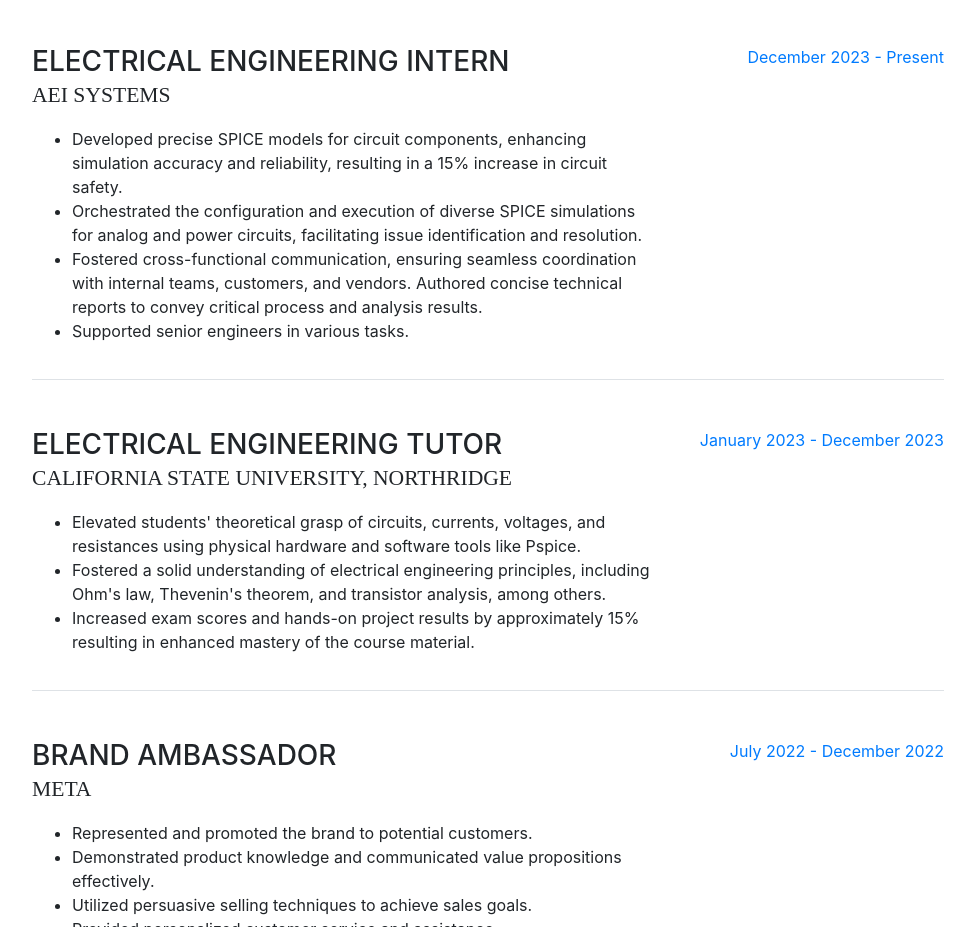
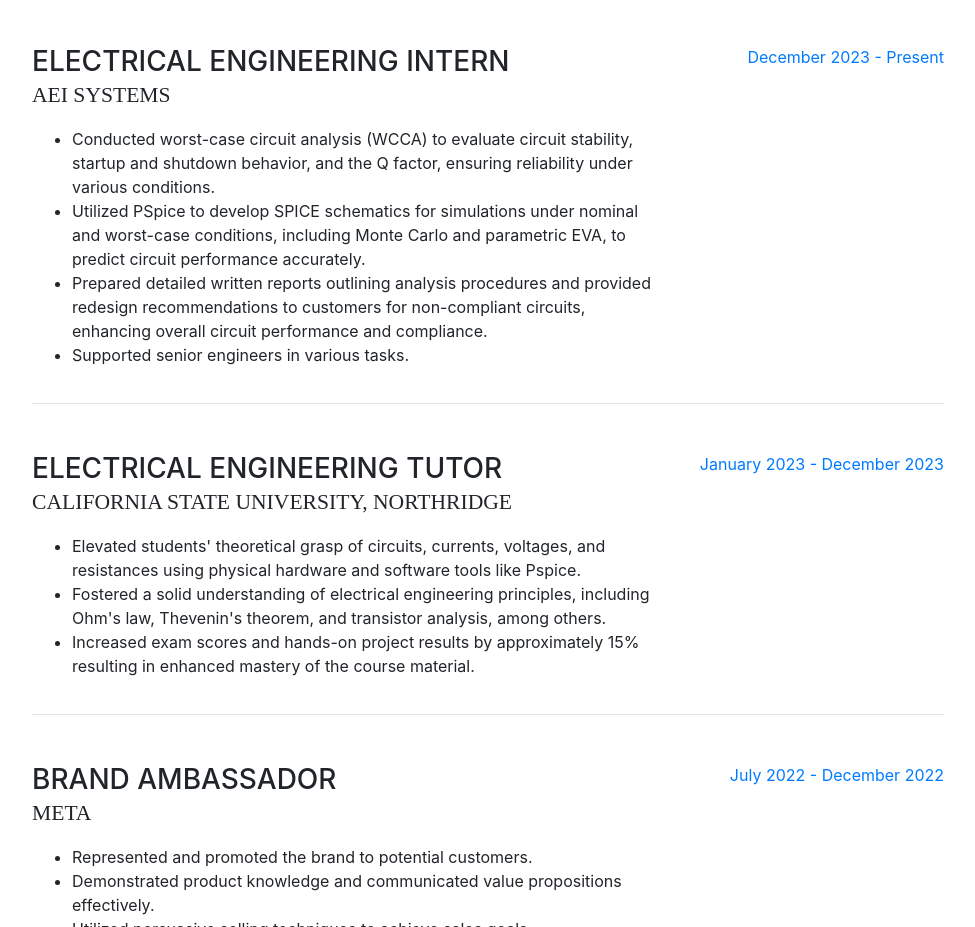
Before and after one commit to Mikeantabian/Mikeantabian.github.io, a website with bundled scripts: page index.html in a window 1280 px wide. Shown: the part 2709-3636 px from the top of the page, without its empty margins (288-1263 px from the left). Built offline with nearby package versions, Linux system fonts and the light colour scheme; a web font is replaced by a local one.

Commit message:
updated experience section

```diff
--- a/index.html
+++ b/index.html
@@ -206,9 +206,9 @@
                         <h3 class="mb-0">Electrical Engineering Intern</h3>
                         <div class="subheading mb-3">AEi Systems</div>
                         <ul>
-                            <li>Developed precise SPICE models for circuit components, enhancing simulation accuracy and reliability, resulting in a 15% increase in circuit safety.</li>
-                            <li>Orchestrated the configuration and execution of diverse SPICE simulations for analog and power circuits, facilitating issue identification and resolution.</li>
-                            <li>Fostered cross-functional communication, ensuring seamless coordination with internal teams, customers, and vendors. Authored concise technical reports to convey critical process and analysis results.</li>
+                            <li>Conducted worst-case circuit analysis (WCCA) to evaluate circuit stability, startup and shutdown behavior, and the Q factor,  ensuring reliability under various conditions.</li>
+                            <li>Utilized PSpice to develop SPICE schematics for simulations under nominal and worst-case conditions, including Monte Carlo and parametric EVA, to predict circuit performance accurately.</li>
+                            <li>Prepared detailed written reports outlining analysis procedures and provided redesign recommendations to customers for non-compliant circuits, enhancing overall circuit performance and compliance.</li>
                             <li>Supported senior engineers in various tasks.</li>
                         </ul>
                     </div>
```
